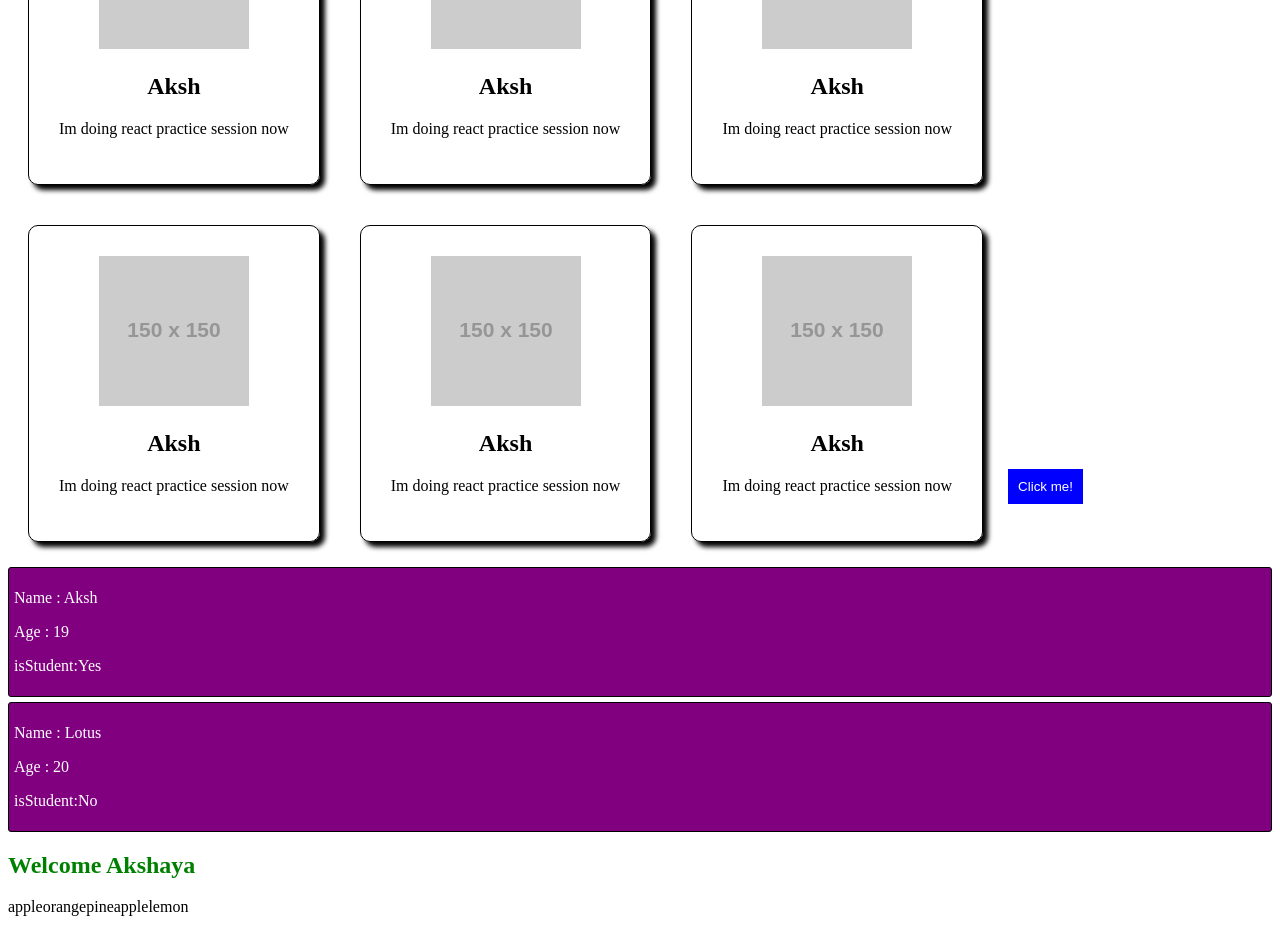
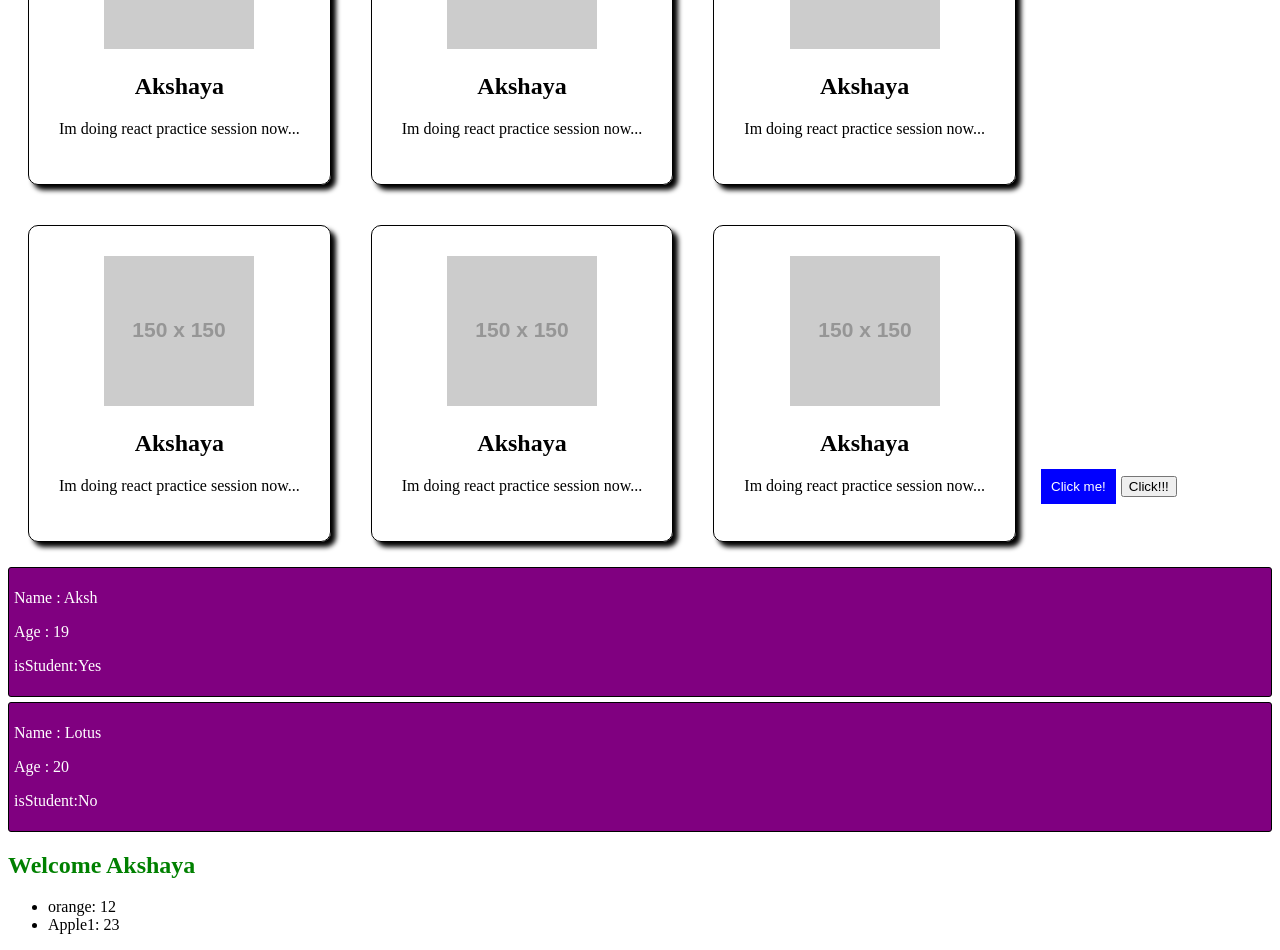
Before and after one commit to AkshayaNagaraj17/React-Practice, a React (Vite) app: page / in a window 1280 px wide. Shown: the part 160-1110 px from the top of the page. Before the commit the page ends 1084 px from the top, so only its background shows below. Built offline with nearby package versions, Linux system fonts and the light colour scheme.

Commit message:
React basics

```diff
--- a/src/App.jsx
+++ b/src/App.jsx
@@ -3,6 +3,7 @@ import Card from "./Card.jsx"
 import Button from "./Button.jsx"
 import Greeting from"./Greeting.jsx"
 import List from"./List"
+import Onclick from "Onclick.jsx"
 function App()
 {
   return(<>
@@ -17,12 +18,15 @@ function App()
 
     {/* Buttons in react */}
     <Button></Button>
+    <Onclick></Onclick>
+
     {/*Props*/}
     <Student name="Aksh" age={19} isStudent={true}/>
     <Student name="Lotus" age={20}/>
-    {/* Conditional rendering */}
+    {/* Conditional renedering */}
     <Greeting isLogged={true} user="Akshaya" ></Greeting>
     <List></List>
+
   </>
 
    )
--- a/src/Card.jsx
+++ b/src/Card.jsx
@@ -3,8 +3,8 @@ function Card()
     return(
         <div className="card">
             <img src="https://via.placeholder.com/150" alt="Cat pic"></img>
-            <h2>Aksh</h2>
-            <p>Im doing react practice session now</p>
+            <h2>Akshaya</h2>
+            <p>Im doing react practice session now...</p>
         </div>
     )
 }
--- a/src/List.jsx
+++ b/src/List.jsx
@@ -1,6 +1,25 @@
- function List()
- {
-    const li=["apple","orange","pineapple","lemon"]
-    return(li)
+// rendering list
+
+function list(){
+    const fruits=[{id:1,name:"Apple1",veg:"23"},
+    {id:2,name:"Lpple",veg:"41"},
+    {id:3,name:"orange",veg:"12"},
+    {id:4,name:"banana",veg:"76"}]
+
+    // fruits.sort((x,y)=>x.name.localeCompare(y.name))   ALPHABETICAL SORTING
+    //Sorted using veg
+    fruits.sort((a,b)=>a.veg-b.veg)
+
+    //filter
+    const lowveg=fruits.filter(f=> f.veg<30)
+
+    const li=lowveg.map(f1=> <li key={f1.id}>{f1.name}:&nbsp;{f1.veg}</li>)
+
+
+    return(
+        <ul>{li}</ul>
+    )
+
+
 }
- export default List
+export default list
--- /dev/null
+++ b/src/Onclick.jsx
@@ -0,0 +1,8 @@
+function Onclick()
+{
+    const clic=()=>console.log("Ohhhh no")
+    return(
+        <button onClick={clic}>Click!!!</button>
+    )
+}
+export default Onclick
```
